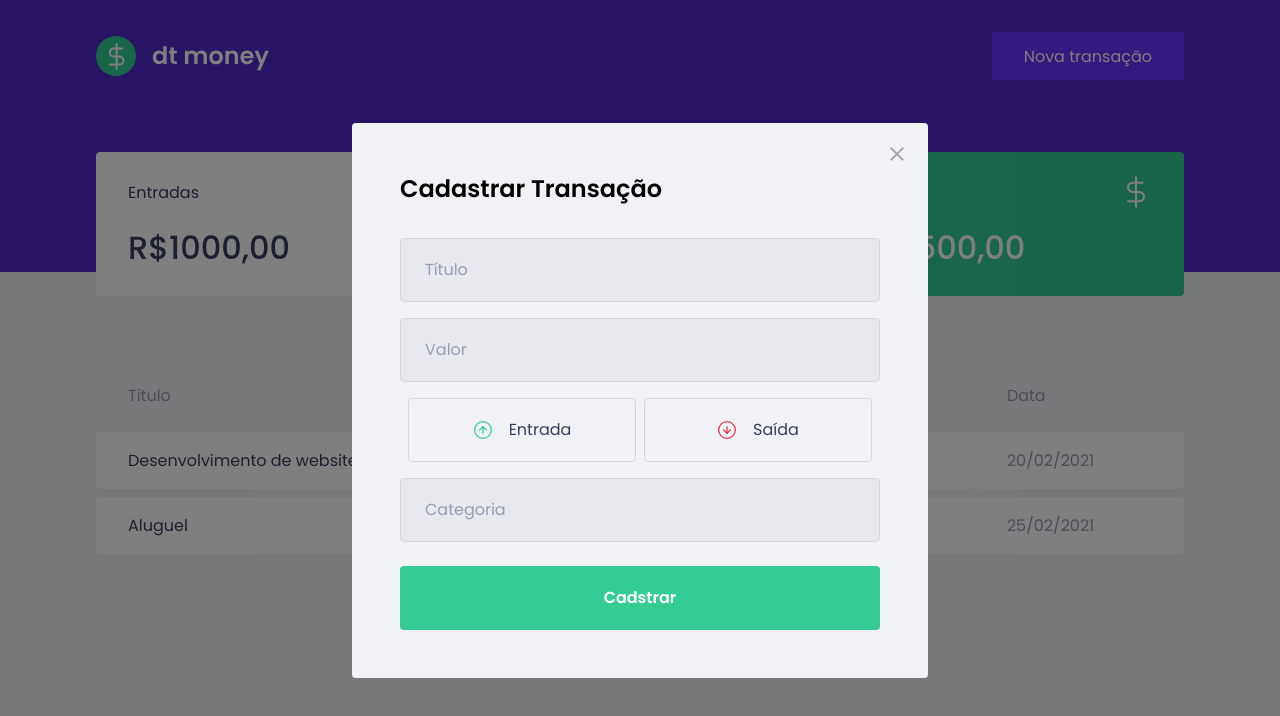
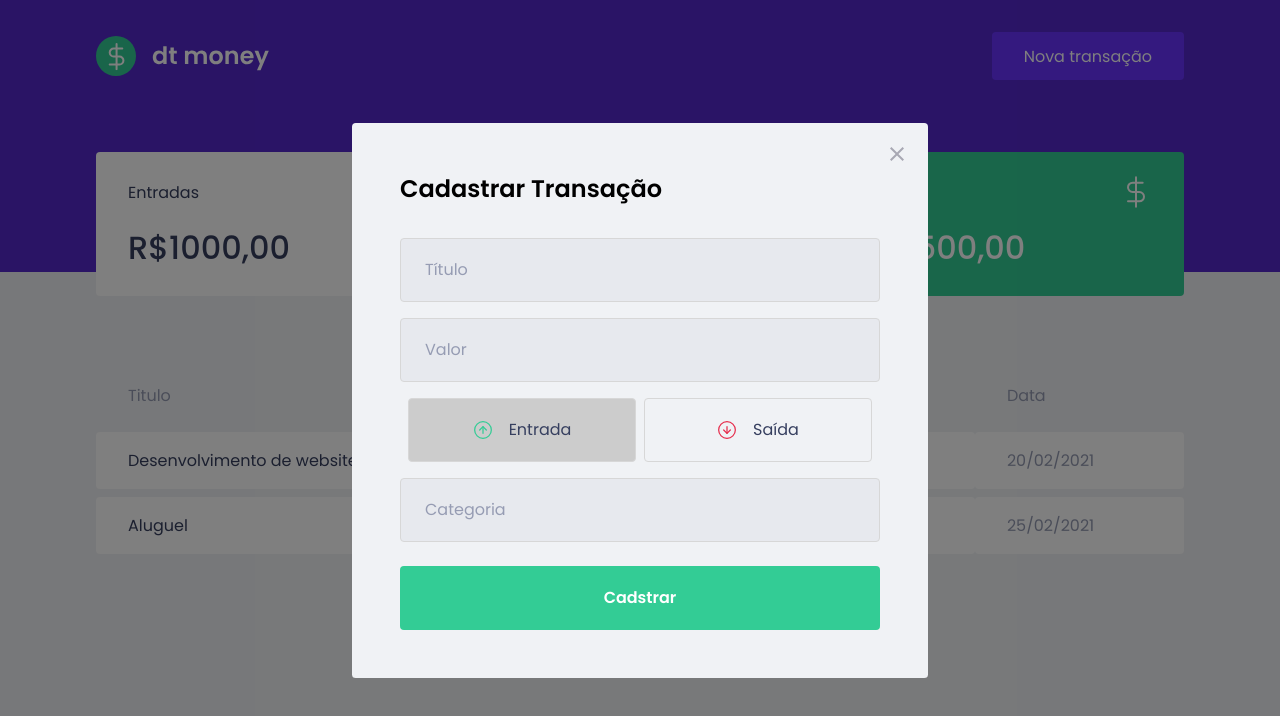
Before and after one commit to dzampa/dtmoney, a React (Create React App) app: page / in a window 1280 px wide. Both pictures are taken after a click on the button "Nova transação". Shown: the top 716 px of the page. Built offline with nearby package versions, Linux system fonts and the light colour scheme; no server answers; what miragejs would draw is missing.

Commit message:
added button functions

```diff
--- a/src/components/NewTransactionModal/index.tsx
+++ b/src/components/NewTransactionModal/index.tsx
@@ -2,7 +2,8 @@
 import incomeImg from '../../assets/income.svg'
 import outcomeImg from '../../assets/outcome.svg'
 import closeImg from '../../assets/close.svg';
-import { Container, TransactionTypeContainer } from "./styles";
+import { Container, TransactionTypeContainer, RadioBox } from "./styles";
+import { useState } from "react";
 
 interface NewTransactionModalProps{
     isOpen: boolean;
@@ -10,6 +11,8 @@
 }
 
 export function NewTransactionModal({isOpen, onRequestClose}: NewTransactionModalProps) {
+    const [type, setType] = useState('deposit');
+
     return(
         <Modal
           isOpen={isOpen}
@@ -40,19 +43,23 @@
             />
 
             <TransactionTypeContainer>
-                <button
+                <RadioBox
                     type="button"
+                    onClick={() => {setType('deposit');}}
+                    isActive={type === 'deposit'}
                 >
                     <img src={incomeImg} alt="Entrada"/>
                     <span>Entrada</span>
-                </button>
+                </RadioBox>
 
-                <button
+                <RadioBox
                     type="button"
+                    onClick={() => {setType('withdraw');}}
+                    isActive={type === 'withdraw'}
                 >
                     <img src={outcomeImg} alt="Saída"/>
                     <span>Saída</span>
-                </button>
+                </RadioBox>
             </TransactionTypeContainer>
 
 
--- a/src/components/NewTransactionModal/styles.ts
+++ b/src/components/NewTransactionModal/styles.ts
@@ -52,12 +52,18 @@
     grid-template-columns: 1fr 1fr;
     gap: 0.5rem;
 
-    button {
+`;
+
+interface RadioBoxProps {
+    isActive: boolean;
+}
+
+export const RadioBox = styled.button<RadioBoxProps>`
     height: 4rem;
     border: 1px solid #d7d7d7;
     border-radius: 0.25rem;
 
-        background: transparent;
+    background: ${(props) => props.isActive ? '#ccc' : 'transparent'};
 
     display: flex;
     align-items: center;
@@ -80,5 +86,4 @@
         font-size: 1rem;
         color: var(--text-title);
     }
-    }
 `;
```
Lines whose indentation alone changed are shown as unchanged.
